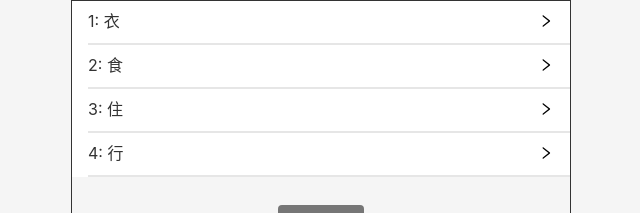
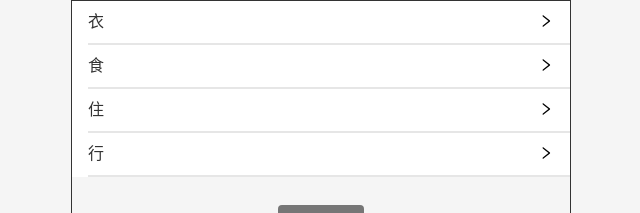
Before and after one commit to Drwna/morney-react, a React app: page /#/labels in a window 1280 px wide. Shown: the top 213 px of the page, without its empty margins (319-959 px from the left). Built offline with nearby package versions, Linux system fonts and the light colour scheme.

Commit message:
删除 tag id 的展示

```diff
--- a/src/views/labels.tsx
+++ b/src/views/labels.tsx
@@ -34,7 +34,7 @@
         {tags.map(tag =>
           <li key={tag.id}>
             <NavLink to={'/labels/' + tag.id}>
-              <span className="oneLine">{tag.id}: {tag.name} </span>
+              <span className="oneLine">{tag.name} </span>
               <Icon name="right"/>
             </NavLink>
           </li>
```
